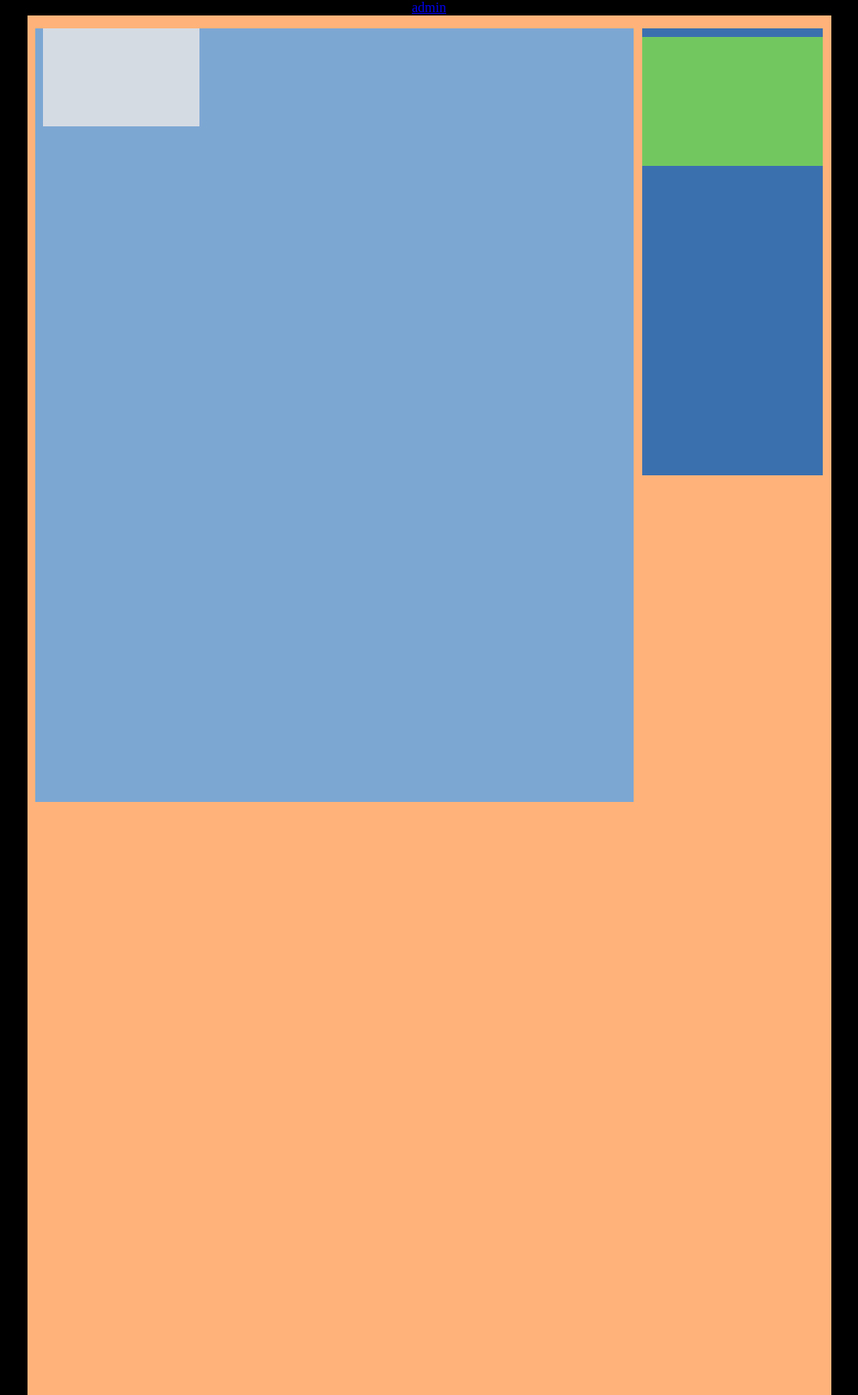
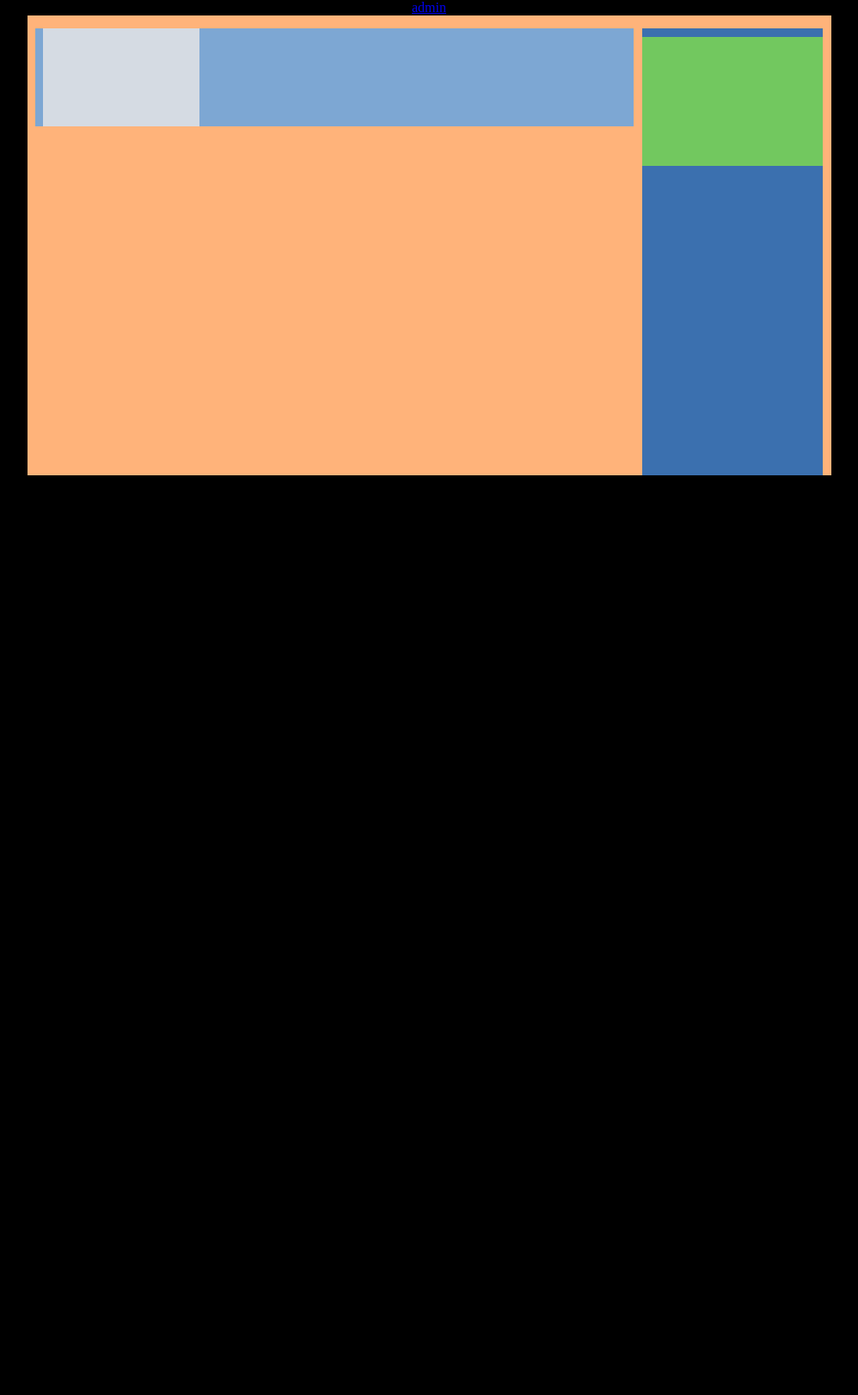
Before and after one commit to aseds/tehba, a Django app: template events/templates/events/index.html in a window 1280 px wide. Shown: the whole page at 86% size, without its empty margins (141-1139 px from the left). After the commit the page ends 553 px from the top, so only its background shows below. Run offline with Django 3.2, Linux system fonts and the light colour scheme; the template is opened without the code that fills it: values that come from a table or form of the project are taken from there, others are empty; tables that the repository leaves empty hold one stand-in row (values such as "Sample post"); grey boxes marked "Sample" are stand-in pictures; parts of the project's set-up code (start-up, migrations or seed data) failed here and were passed over.

Commit message:
overflow hidden makes the height field unneccessary

```diff
--- a/events/static/events/style.css
+++ b/events/static/events/style.css
@@ -12,7 +12,7 @@ body {
 
 #whole {
 	width: 935px;
-	height: 1600px;
+	overflow: hidden;
 	background: #ffb37a;
 	padding-top: 5px;
 }
@@ -29,8 +29,8 @@ body {
 
 #left {
 	width: 696px;
-	height: 900px;
 	background: #7da7d3;
+	overflow: hidden;
 }
 
 #right {
```
